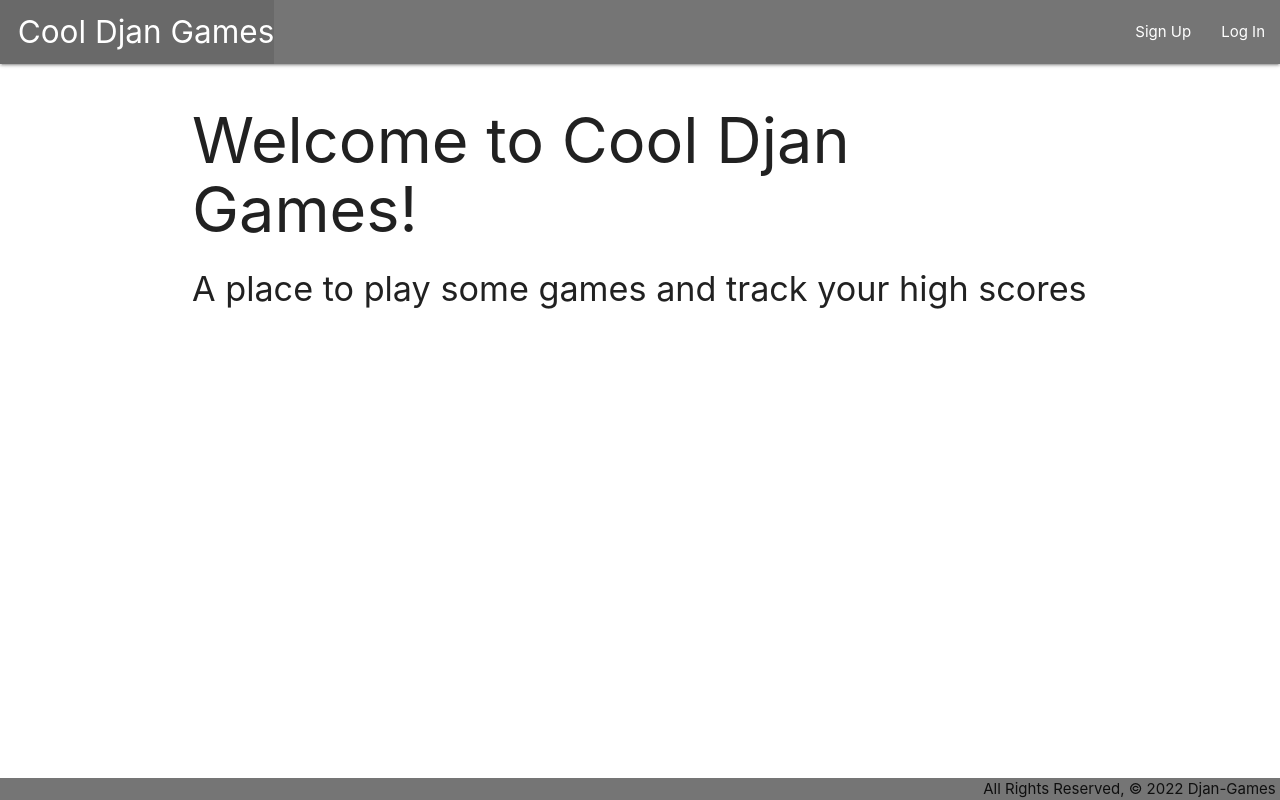
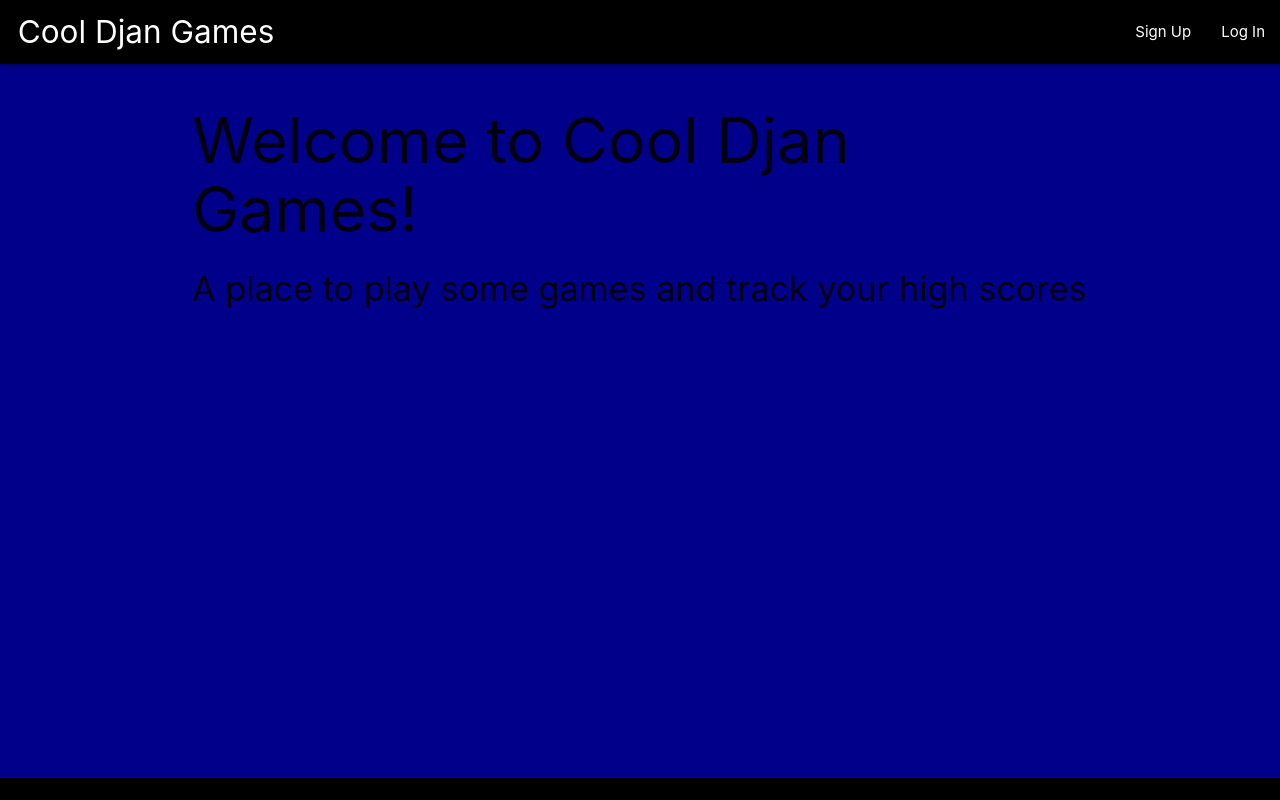
Before and after one commit to the-magic-methods/djan-games, a Django app: page / in a window 1280 px wide. Run offline with Django 4.2, Linux system fonts and the light colour scheme.

Commit message:
beginning styling

```diff
--- a/main_app/static/css/style.css
+++ b/main_app/static/css/style.css
@@ -2,6 +2,7 @@ body {
     display: flex;
     min-height: 100vh;
     flex-direction: column;
+    background-color: darkblue;
   }
 
   main {
--- a/main_app/templates/base.html
+++ b/main_app/templates/base.html
@@ -13,7 +13,7 @@
 </head>
 <body>
   <header class="navbar-fixed">
-    <nav class="#757575 grey darken-1">
+    <nav class="#757575 black">
       <div class="nav-wrapper">
         <ul>
           <li><a href="/" class="left brand-logo">&nbsp;&nbsp;Cool Djan Games</a></li>
@@ -37,7 +37,7 @@
     {% block content %}
     {% endblock %}
   </main>
-  <footer class="#757575 grey darken-1">
+  <footer class="#757575 black">
     <div class="right">All Rights Reserved, &copy; 2022 Djan-Games&nbsp;</div>
   </footer>
 
--- a/main_app/templates/games/Simon_Game.html
+++ b/main_app/templates/games/Simon_Game.html
@@ -12,7 +12,7 @@
 </head>
 <body>
   <header class="navbar-fixed">
-    <nav class="#757575 grey darken-1">
+    <nav class="#757575 black">
       <div class="nav-wrapper">
         <ul>
           <li><a href="/" class="left brand-logo">&nbsp;&nbsp;Cool Djan Games</a></li>
--- a/main_app/templates/games/memory-game.html
+++ b/main_app/templates/games/memory-game.html
@@ -15,7 +15,7 @@
     <script defer src="{% static 'css/memory-game.js' %}"></script>
   </head>
   <header class="navbar-fixed">
-    <nav class="#757575 grey darken-1">
+    <nav class="#757575 black">
       <div class="nav-wrapper">
         <ul>
           <li><a href="/" class="left brand-logo">&nbsp;&nbsp;Cool Djan Games</a></li>
--- a/main_app/templates/games/mine-sweeper.html
+++ b/main_app/templates/games/mine-sweeper.html
@@ -13,7 +13,7 @@
 </head>
 <body>
     <header class="navbar-fixed">
-        <nav class="#757575 grey darken-1">
+        <nav class="#757575 black">
           <div class="nav-wrapper">
             <ul>
               <li><a href="/" class="left brand-logo">&nbsp;&nbsp;Cool Djan Games</a></li>
```
